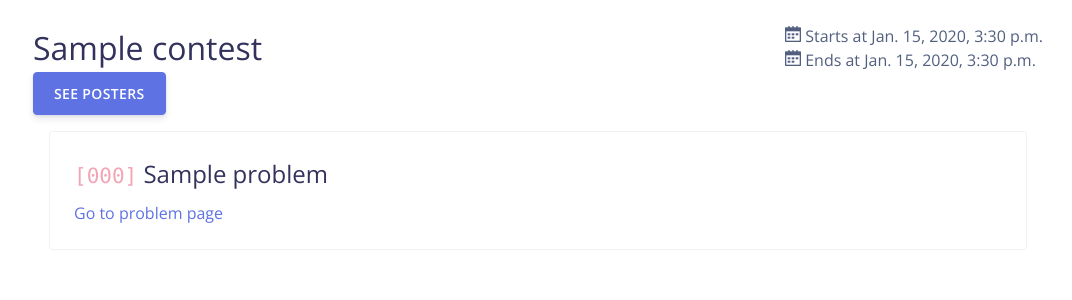
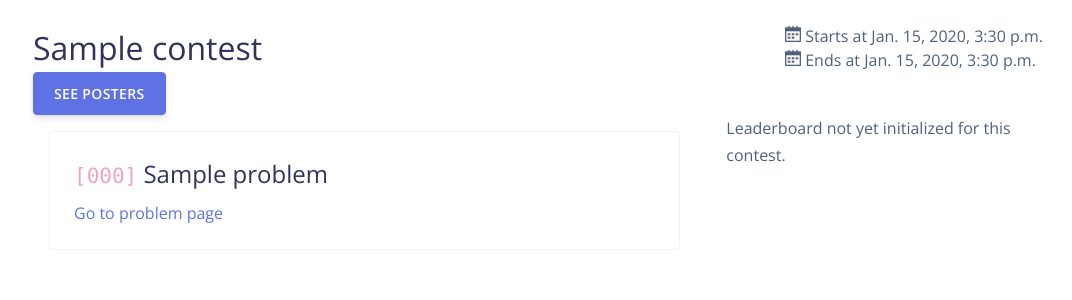
Before and after one commit to vbsinha/autojudge, a Django app: page /judge/contest/1/ in a window 1280 px wide. Shown: the part 147-447 px from the top of the page, without its empty margins (102-1174 px from the left). Run offline with Django 3.2, Linux system fonts and the light colour scheme; tables that the repository leaves empty hold one stand-in row (values such as "Sample post"); some libraries are stand-ins or nearby versions.

Commit message:
Display leaderbaord on contest detail page
Signed-off-by: Prateek Kumar <prateek@prateekkumar.in>

```diff
--- a/judge/templates/judge/contest_detail.html
+++ b/judge/templates/judge/contest_detail.html
@@ -15,7 +15,8 @@
         <div class="float-right">
             <i class="ni ni-calendar-grid-58"></i> Starts at {{ contest.start_datetime|localtime }}<br>
             {% if contest.soft_end_datetime != contest.hard_end_datetime %}
-            <i class="ni ni-calendar-grid-58"></i> Submissions penalized after {{ contest.soft_end_datetime|localtime }}<br>
+            <i class="ni ni-calendar-grid-58"></i> Submissions penalized after
+            {{ contest.soft_end_datetime|localtime }}<br>
             {% endif %}
             <i class="ni ni-calendar-grid-58"></i> Ends at {{ contest.hard_end_datetime|localtime }}
         </div>
@@ -30,6 +31,8 @@
         {% if not contest.public %}<a class="btn btn-primary" href="{% url 'judge:get_participants' contest.pk %}">See
             participants</a>{% endif %}
         {% for problem in problems %}
+    </div>
+    <div class="col-12 col-md-8">
         <div class="card m-3">
             <div class="card-body">
                 <h4><code>[{{ problem.code }}]</code> {{ problem.name }}</h4>
@@ -38,6 +41,30 @@
         </div>
         {% endfor %}
     </div>
+    <div class="col-12 col-md-4">
+        {% if leaderboard_status %}
+        <table class="table table-striped">
+            <thead class="thead-dark">
+                <tr>
+                    <th>Rank</th>
+                    <th>Participant</th>
+                    <th>Score</th>
+                </tr>
+            </thead>
+            <tbody>
+                {% for entry in leaderboard %}
+                <tr>
+                    <th>{{ forloop.counter }}</th>
+                    <td>{{ entry.0 }}</td>
+                    <td>{{ entry.1 }}</td>
+                </tr>
+                {% endfor %}
+            </tbody>
+        </table>
+        {% else %}
+        <p>{{ leaderboard }}</p>
+        {% endif %}
+    </div>
 </div>
 
 {% endblock %}
--- a/judge/views.py
+++ b/judge/views.py
@@ -161,10 +161,14 @@ def contest_detail(request, contest_id):
     if perm is None:
         return handler404(request)
     problems = Problem.objects.filter(contest_id=contest_id)
+    status, leaderboard = handler.get_leaderboard(contest_id)
+    print(leaderboard)
     return render(request, 'judge/contest_detail.html', {
         'contest': contest,
         'type': 'Poster' if perm else 'Participant',
         'problems': problems,
+        'leaderboard_status': status,
+        'leaderboard': leaderboard,
     })
 
 
```
